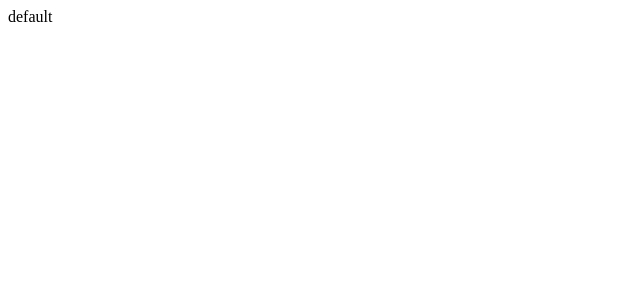
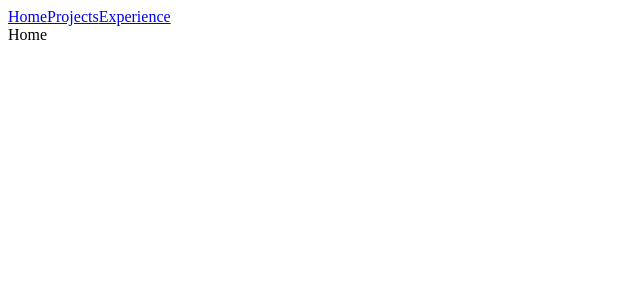
Before and after one commit to yuxianxu/new-portfolio-yx-react, a React (Create React App) app: page / in a window 1280 px wide. Shown: the top 300 px of the page, without its empty margins (0-640 px from the left). Built offline with nearby package versions, Linux system fonts and the light colour scheme.

Commit message:
Add router

```diff
--- a/src/App.js
+++ b/src/App.js
@@ -1,8 +1,21 @@
+import {BrowserRouter as Router, Routes, Route} from 'react-router-dom'
+import Home from './pages/Home.js'
+import Projects from './pages/Projects.js'
+import Experience from './pages/Experience.js'
+import Header from './components/Header.js'
+
 
 function App() {
   return (
     <div className="App">
-      default
+      <Router>
+        <Header />
+        <Routes>
+         <Route path='/' element={<Home />} />
+         <Route path='/experience' element={<Experience />} />
+         <Route path='/projects' element={<Projects />} />
+        </Routes>
+      </Router>
     </div>
   );
 }
--- /dev/null
+++ b/src/components/Header.js
@@ -0,0 +1,16 @@
+import React from 'react'
+import {Link} from 'react-router-dom'
+
+function Header() {
+  return (
+    <div>
+      <Link to='/'>Home</Link>
+      <Link to='/projects'>Projects</Link>
+      <Link to='/experience'>Experience</Link>
+
+
+    </div>
+  )
+}
+
+export default Header
--- /dev/null
+++ b/src/pages/Experience.js
@@ -0,0 +1,9 @@
+import React from 'react'
+
+function Experience() {
+  return (
+    <div>Experience</div>
+  )
+}
+
+export default Experience
--- /dev/null
+++ b/src/pages/Home.js
@@ -0,0 +1,9 @@
+import React from 'react'
+
+function Home() {
+  return (
+    <div>Home</div>
+  )
+}
+
+export default Home
--- /dev/null
+++ b/src/pages/Projects.js
@@ -0,0 +1,9 @@
+import React from 'react'
+
+function Projects() {
+  return (
+    <div>Projects</div>
+  )
+}
+
+export default Projects
```
Also changed, not shown: src/components/Footer.js (added, +9 -0 lines), src/components/ProjectItem.js (added, +9 -0 lines).
